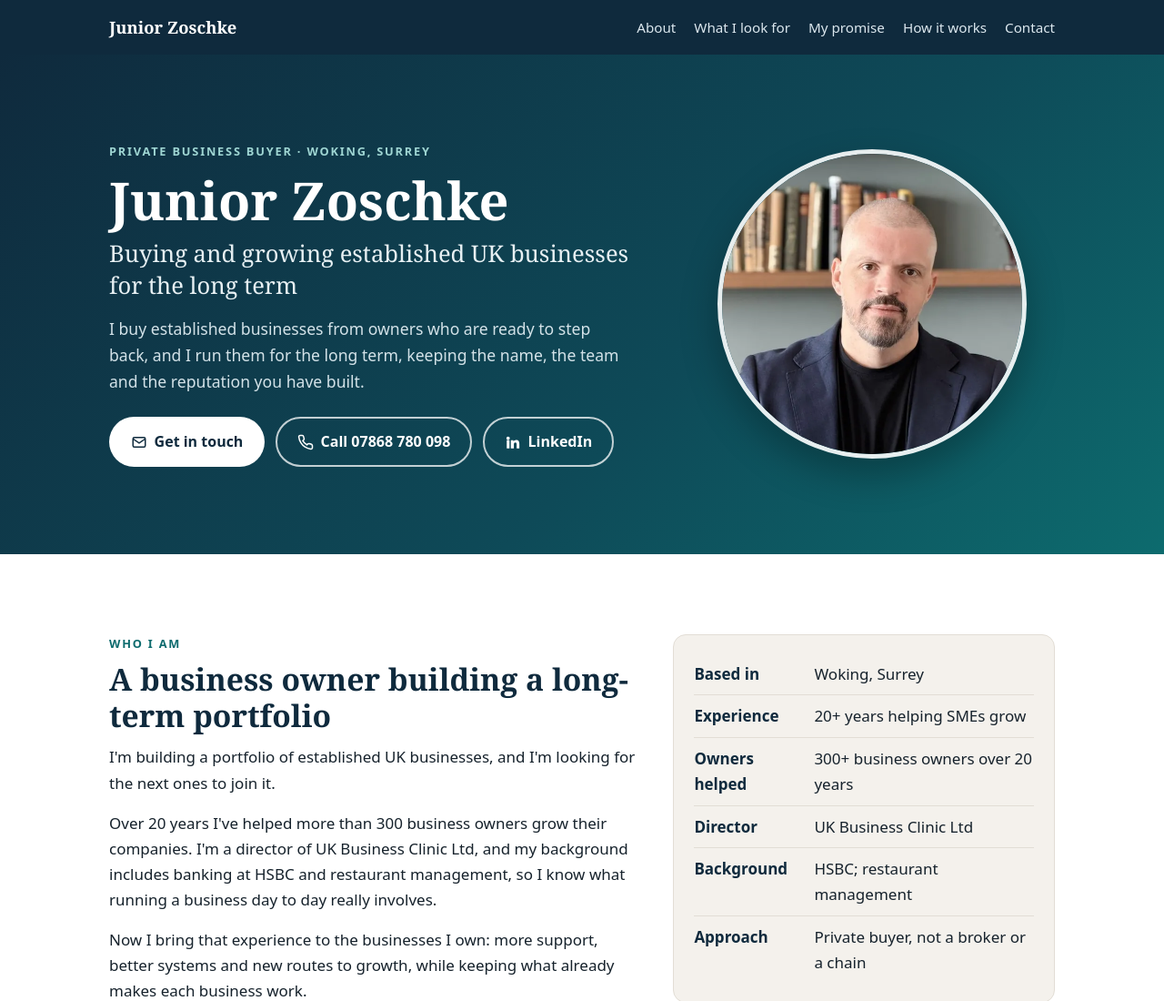
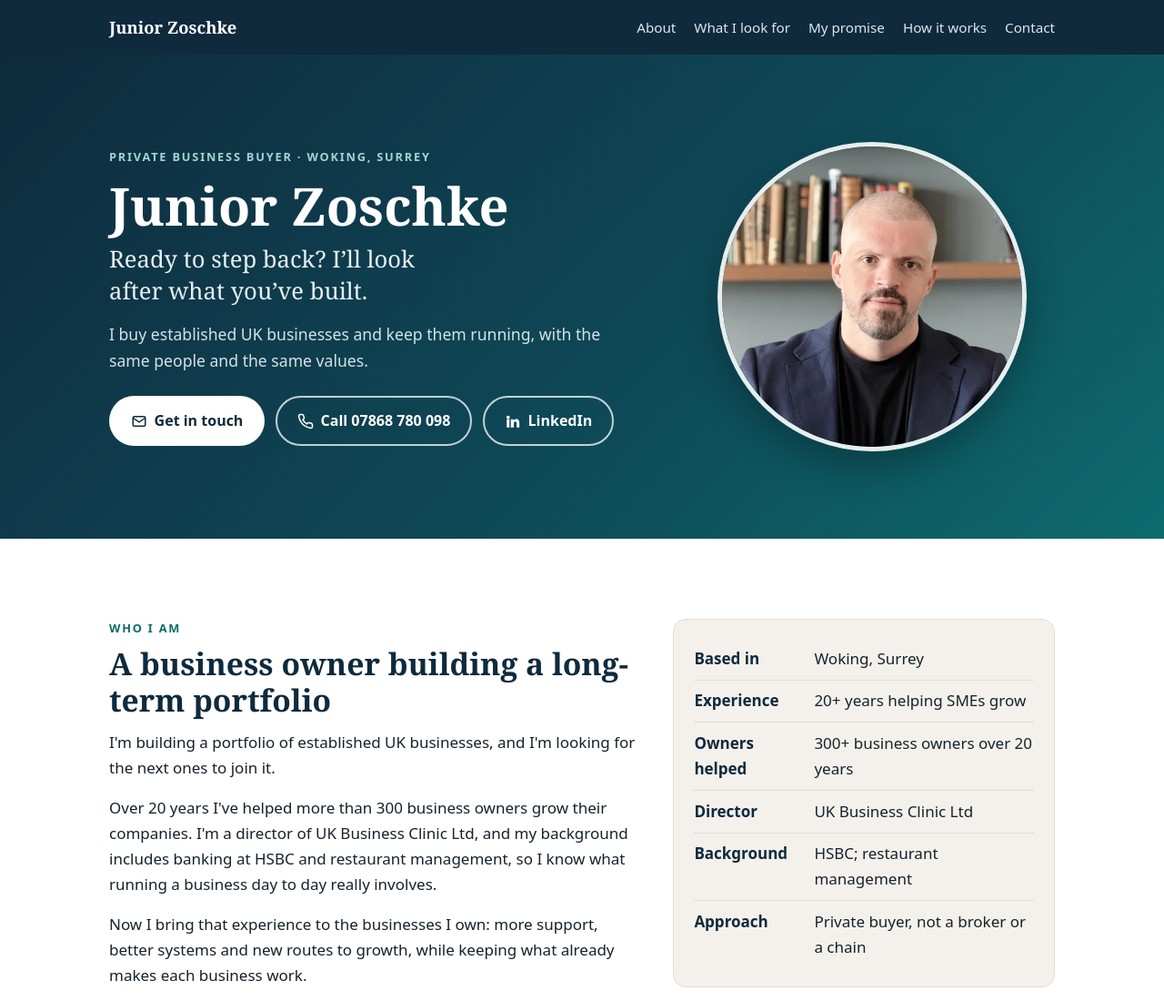
Before and after one commit to JuniorZoschke/juniorzoschke.com, a plain HTML site: page index.html in a window 1280 px wide. Shown: the top 1100 px of the page at 91% size. Drawn offline with Linux system fonts and the light colour scheme.

Commit message:
New seller-first tagline

```diff
--- a/index.html
+++ b/index.html
@@ -4,7 +4,7 @@
 <meta charset="utf-8">
 <meta name="viewport" content="width=device-width, initial-scale=1">
 <title>Junior Zoschke | Buying and growing established UK businesses</title>
-<meta name="description" content="Junior Zoschke is a private buyer based in Woking, Surrey, buying established UK businesses and running them for the long term. Confidential, straightforward, and respectful of your team and legacy.">
+<meta name="description" content="Ready to step back? Junior Zoschke buys established UK businesses and keeps them running, with the same people and the same values. Confidential and straightforward.">
 <link rel="canonical" href="https://juniorzoschke.com/">
 <meta name="robots" content="index, follow">
 <meta name="theme-color" content="#0f2a3d">
@@ -12,7 +12,7 @@
 <meta property="og:site_name" content="Junior Zoschke">
 <meta property="og:locale" content="en_GB">
 <meta property="og:title" content="Junior Zoschke | Buying and growing established UK businesses">
-<meta property="og:description" content="A private buyer of established UK businesses, owning and growing them for the long term. Confidential and straightforward.">
+<meta property="og:description" content="Ready to step back? I’ll look after what you’ve built. I buy established UK businesses and keep them running, with the same people and the same values.">
 <meta property="og:url" content="https://juniorzoschke.com/">
 <meta property="og:image" content="https://juniorzoschke.com/og-image.jpg">
 <meta property="og:image:width" content="1200">
@@ -22,7 +22,7 @@
 <meta property="profile:last_name" content="Zoschke">
 <meta name="twitter:card" content="summary_large_image">
 <meta name="twitter:title" content="Junior Zoschke | Buying and growing established UK businesses">
-<meta name="twitter:description" content="A private buyer of established UK businesses, owning and growing them for the long term. Confidential and straightforward.">
+<meta name="twitter:description" content="Ready to step back? I’ll look after what you’ve built. I buy established UK businesses and keep them running, with the same people and the same values.">
 <meta name="twitter:image" content="https://juniorzoschke.com/og-image.jpg">
 <meta name="twitter:image:alt" content="Junior Zoschke">
 <link rel="icon" href="/favicon.svg" type="image/svg+xml">
@@ -37,7 +37,7 @@
   "url": "https://juniorzoschke.com/",
   "image": "https://juniorzoschke.com/junior-zoschke.jpg",
   "jobTitle": "Business owner and acquirer",
-  "description": "Private buyer of established UK businesses, owning and growing them for the long term.",
+  "description": "Buys established UK businesses and keeps them running, with the same people and the same values.",
   "telephone": "+447868780098",
   "address": {
     "@type": "PostalAddress",
@@ -93,7 +93,7 @@ section{padding:clamp(3rem,7vw,5.5rem) 0}
 .hero{background:linear-gradient(135deg,#0f2a3d 0%,#0e4a58 60%,#0d6b6e 100%);color:#fff;padding:clamp(3rem,8vw,6rem) 0}
 .hero .wrap{display:grid;grid-template-columns:1fr;gap:2.25rem;align-items:center}
 .hero h1{color:#fff;font-size:clamp(2.3rem,6vw,3.6rem);margin-bottom:.5rem}
-.hero .tagline{font-family:var(--serif);font-size:clamp(1.25rem,2.6vw,1.6rem);color:#e7f0f3;margin-bottom:1rem;line-height:1.35}
+.hero .tagline{text-wrap:balance;font-family:var(--serif);font-size:clamp(1.25rem,2.6vw,1.6rem);color:#e7f0f3;margin-bottom:1rem;line-height:1.35}
 .hero .lede{color:#d3e2e8;max-width:36rem;font-size:1.1rem}
 .photo{justify-self:center;width:min(220px,60vw);order:-1}
 .photo img{border-radius:50%;border:5px solid rgba(255,255,255,.9);box-shadow:0 18px 40px rgba(0,0,0,.28);aspect-ratio:1/1;object-fit:cover;width:100%}
@@ -190,8 +190,8 @@ footer a{color:#dbe7ee}
       <div>
         <p class="eyebrow eyebrow-light">Private business buyer · Woking, Surrey</p>
         <h1 id="hero-title">Junior Zoschke</h1>
-        <p class="tagline">Buying and growing established UK businesses for the long term</p>
-        <p class="lede">I buy established businesses from owners who are ready to step back, and I run them for the long term, keeping the name, the team and the reputation you have built.</p>
+        <p class="tagline">Ready to step back? I’ll look after what you’ve built.</p>
+        <p class="lede">I buy established UK businesses and keep them running, with the same people and the same values.</p>
         <div class="actions">
           <a class="btn btn-primary" href="#contact">
             <svg aria-hidden="true" viewBox="0 0 24 24" fill="none" stroke="currentColor" stroke-width="2"><rect x="3" y="5" width="18" height="14" rx="2"/><path d="m3 7 9 6 9-6"/></svg>
```
Also changed, not shown: og-image.jpg.
